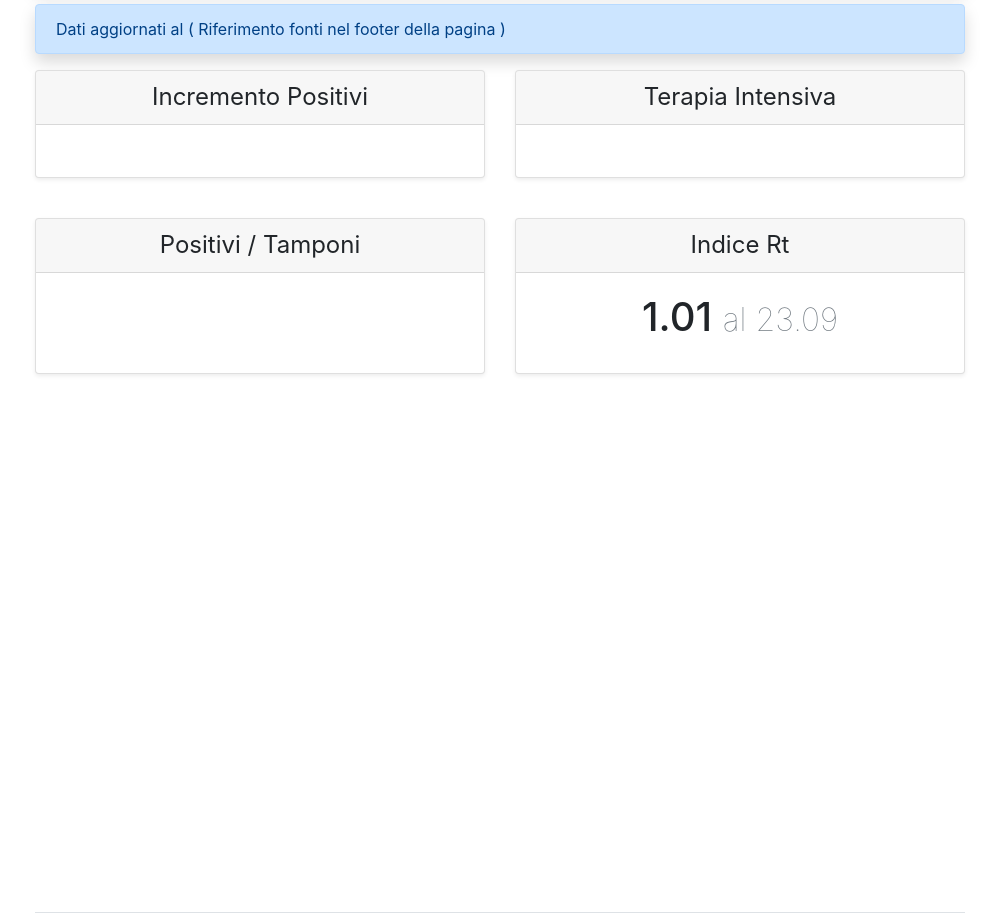
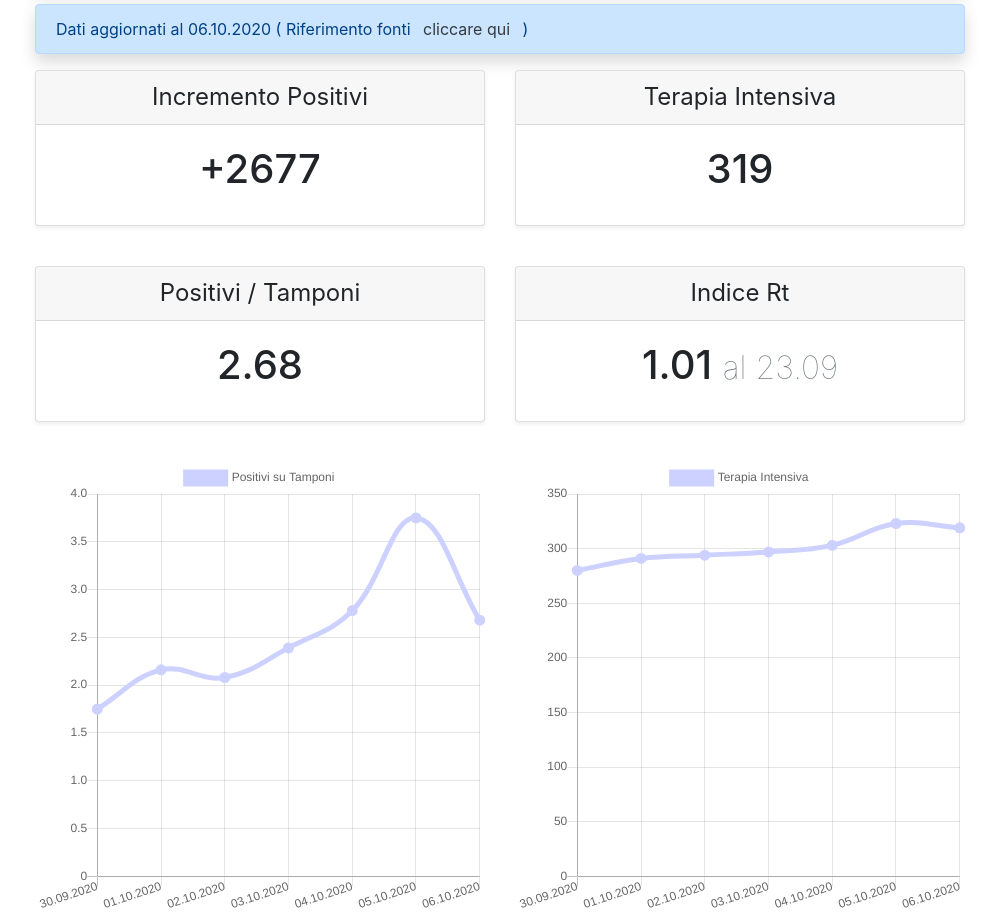
Before and after one commit to Delinet/Covid19-Radar, a plain HTML site: page index.html in a window 1280 px wide. Shown: the part 454-1369 px from the top of the page, without its empty margins (140-1139 px from the left). Drawn offline with nearby package versions, Linux system fonts and the light colour scheme.

Commit message:
Deploy v1.0.0

```diff
--- a/index.html
+++ b/index.html
@@ -4,11 +4,9 @@
     <meta charset="utf-8">
     <meta name="viewport" content="width=device-width, initial-scale=1, shrink-to-fit=no">
     <meta name="description" content="">
-    <meta name="author" content="Mark Otto, Jacob Thornton, and Bootstrap contributors">
-    <meta name="generator" content="Jekyll v4.1.1">
+    <meta name="author" content="Delinet">
+    <meta name="generator" content="">
     <title>Covid-19 Radar</title>
-
-    <link rel="canonical" href="https://getbootstrap.com/docs/4.5/examples/pricing/">
 
     <!-- Bootstrap core CSS -->
     <link rel="stylesheet" href="https://stackpath.bootstrapcdn.com/bootstrap/4.5.2/css/bootstrap.min.css" integrity="sha384-JcKb8q3iqJ61gNV9KGb8thSsNjpSL0n8PARn9HuZOnIxN0hoP+VmmDGMN5t9UJ0Z" crossorigin="anonymous">
@@ -30,22 +28,7 @@
     <!-- Vue3 CDN -->
     <script src="https://unpkg.com/vue@next"></script>
 
-    <style>
-      .bd-placeholder-img {
-        font-size: 1.125rem;
-        text-anchor: middle;
-        -webkit-user-select: none;
-        -moz-user-select: none;
-        -ms-user-select: none;
-        user-select: none;
-      }
 
-      @media (min-width: 768px) {
-        .bd-placeholder-img-lg {
-          font-size: 3.5rem;
-        }
-      }
-    </style>
     <!-- Custom styles for this template -->
     <link href="./website/baseStyle.css" rel="stylesheet">
   </head>
@@ -54,9 +37,9 @@
         <div class="d-flex flex-column flex-md-row align-items-center p-3 px-md-4 mb-3 bg-white border-bottom shadow-sm">
             <h3 class="my-0 mr-md-auto font-weight-normal"><span class="m-2"><img src="./website/images/coronavirus64.png"></span>Covid-19 Radar</h3>
                 <nav class="my-2 my-md-0 mr-md-3">
-                    <a class="p-2 text-dark" href="#"></a>
+                    <a class="p-2 text-dark" href="#fonti">Fonti</a>
                 </nav>
-            <a class="btn btn-outline-primary" href="#">Comprami un caffè</a>
+            <!-- <a class="btn btn-outline-primary" href="#">Comprami un caffè</a> -->
         </div>
 
 
@@ -97,7 +80,7 @@
             </div>
 
             <div class="alert alert-primary shadow rounded" role="alert">
-                    Dati aggiornati al {{dailyDate}} ( Riferimento fonti nel footer della pagina )
+                    Dati aggiornati al {{dailyDate}} ( Riferimento fonti <a class="p-2 text-dark" href="#fonti">cliccare qui</a> )
             </div>
 
             <div class="card-deck mb-3 text-center">
@@ -154,10 +137,10 @@
 
             <div class="row">
                 <div class="col-6">
-                    <canvas id="myChart" width="400" height="400"></canvas>
+                    <canvas id="positiviTamponiChart" width="400" height="400"></canvas>
                 </div>
                 <div class="col-6">
-                    <canvas id="myChart2" width="400" height="400"></canvas>
+                    <canvas id="terapiaIntensivaChart" width="400" height="400"></canvas>
                 </div>
             </div>
 
@@ -182,7 +165,7 @@
                         <h5>Risorse</h5>
                         <p>Icons made by <a href="https://www.flaticon.com/authors/mangsaabguru" title="mangsaabguru">mangsaabguru</a>, <a href="https://www.flaticon.com/authors/icongeek26" title="Icongeek26">Icongeek26</a>, <a href="https://www.flaticon.com/authors/freepik" title="Freepik">Freepik</a> from <a href="https://www.flaticon.com/" title="Flaticon">www.flaticon.com</a></p>
                     </div>
-                    <div class="col-6 col-md">
+                    <div class="col-6 col-md" id="fonti">
                         <h5>Fonti</h5>
                         <ul class="list-unstyled text-small">
                         <li><a class="text-muted" href="http://www.salute.gov.it/portale/nuovocoronavirus/dettaglioContenutiNuovoCoronavirus.jsp?lingua=italiano&id=5351&area=nuovoCoronavirus&menu=vuoto&gclid=CjwKCAjwq_D7BRADEiwAVMDdHoQ4_c-hxcieW1dLcQLy6k4tIw5rt37Xvc2IHyj70HTYPIatDZ65SxoCx64QAvD_BwE">Ministero della Salute - Situazione in Italia Covid-19</a></li>
--- a/website/app.js
+++ b/website/app.js
@@ -1,2 +1,5 @@
+// Version:1.0.0
+// Developer: Delinet
+
 // app main mount
 const mountedApp = App.mount('#app');
--- a/website/controllers/app-controller.js
+++ b/website/controllers/app-controller.js
@@ -1,24 +1,7 @@
+// Version:1.0.0
+// Developer: Delinet
+
 //app-controller
-
-const latest = {
-    "data": "2020-10-06T17:00:00",
-    "stato": "ITA",
-    "ricoverati_con_sintomi": 3625,
-    "terapia_intensiva": 319,
-    "totale_ospedalizzati": 3944,
-    "isolamento_domiciliare": 56190,
-    "totale_positivi": 60134,
-    "variazione_totale_positivi": 1231,
-    "nuovi_positivi": 2677,
-    "dimessi_guariti": 234099,
-    "deceduti": 36030,
-    "casi_da_sospetto_diagnostico": 256986,
-    "casi_da_screening": 73277,
-    "totale_casi": 330263,
-    "tamponi": 11944088,
-    "casi_testati": 7216379,
-    "note": ""
-};
 
 const totale = [
     {
@@ -4327,16 +4310,22 @@ const stringReverse = function(stringToReverse){
     return stringToArray.join(".");
 } // stringToReverse
 
+const positiviTamponiCalculator = function(index){
+    /* percentualePositiviTamponi */
+    let incrementoTamponi = totale[index].tamponi - totale[index-1]["tamponi"];
+    return ((totale[index].nuovi_positivi / incrementoTamponi)*100).toFixed(2);
+} // positiviTamponiCalculator
+
 const prepareData = function(){
     /* dailyDate */
-    dataToBind["dailyDate"] = stringReverse(latest.data.substring(0,10));
+    dataToBind["dailyDate"] = stringReverse(totale[totale.length-1].data.substring(0,10));
 
     /* incrementoPositivi */
-    dataToBind["incrementoPositivi"] = "+" + latest.nuovi_positivi;
+    dataToBind["incrementoPositivi"] = "+" + totale[totale.length-1].nuovi_positivi;
 
     /* terapiaIntensiva */
-    dataToBind["terapiaIntensiva"] = latest.terapia_intensiva;
-    if (latest.terapia_intensiva > totale[totale.length-2]["terapia_intensiva"]){
+    dataToBind["terapiaIntensiva"] = totale[totale.length-1].terapia_intensiva;
+    if (totale[totale.length-1].terapia_intensiva > totale[totale.length-2]["terapia_intensiva"]){
         dataToBind["iconTerapiaIntensiva"] = "arrow-up";
     }
     else {
@@ -4344,65 +4333,53 @@ const prepareData = function(){
     }
 
     /* percentualePositiviTamponi */
-    let incrementoTamponi = latest.tamponi - totale[totale.length-2]["tamponi"];
-    console.log(incrementoTamponi)
-    dataToBind["percentualePositiviTamponi"] = ((latest.nuovi_positivi / incrementoTamponi)*100).toFixed(2) + "%";
+    // let incrementoTamponi = totale[totale.length-1].tamponi - totale[totale.length-2]["tamponi"];
+    // console.log(incrementoTamponi)
+    // dataToBind["percentualePositiviTamponi"] = ((totale[totale.length-1].nuovi_positivi / incrementoTamponi)*100).toFixed(2) + "%";
+    dataToBind["percentualePositiviTamponi"] = positiviTamponiCalculator(totale.length-1);
+
+    dataForChart();
 
 } // prepareData
 
-// fetch data source
-const datasourceURI = "../dataSourceLatest.json";
-// fetch(datasourceURI,{mode:'no-cors'})
-//     .then(response => {
-//         console.log(response);
-//     });
+/******************************** Chart Rendering ************************************/
 
-let App={};
-const init = function(){
-    //prepareData();
-    App = Vue.createApp({
-        data() {
-            return {
-                // dailyDate:dataToBind.dailyDate,
-                // incrementoPositivi:dataToBind.incrementoPositivi,
-                // terapiaIntensiva:dataToBind.terapiaIntensiva,
-                // iconTerapiaIntensiva:dataToBind.iconTerapiaIntensiva,
-                // percentualePositiviTamponi:dataToBind.percentualePositiviTamponi
-            }
-        }
-    }); // App Object
-};// init
+const dataForChart = function() {
+    /* Chart: Terapia Intensiva */
+    let arrayData = [];
+    let arrayLabel = [];
+    for(let i=totale.length-7; i<totale.length; i++){
+        arrayData.push(totale[i].terapia_intensiva);
+        arrayLabel.push(stringReverse(totale[i].data.substring(0,10)));
 
-init();
+    }
+    dataToBind["terapiaIntensivaData"] = arrayData;
+    dataToBind["terapiaIntensivaLabel"] = arrayLabel;
 
-var ctx = document.getElementById('myChart');
-var myChart = new Chart(ctx, {
-    type: 'bar',
-    data: {
-        labels: ['Red', 'Blue', 'Yellow', 'Green', 'Purple', 'Orange'],
-        datasets: [{
-            label: '# of Votes',
-            data: [12, 19, 3, 5, 2, 3],
-            backgroundColor: [
-                'rgba(255, 99, 132, 0.2)',
-                'rgba(54, 162, 235, 0.2)',
-                'rgba(255, 206, 86, 0.2)',
-                'rgba(75, 192, 192, 0.2)',
-                'rgba(153, 102, 255, 0.2)',
-                'rgba(255, 159, 64, 0.2)'
-            ],
-            borderColor: [
-                'rgba(255, 99, 132, 1)',
-                'rgba(54, 162, 235, 1)',
-                'rgba(255, 206, 86, 1)',
-                'rgba(75, 192, 192, 1)',
-                'rgba(153, 102, 255, 1)',
-                'rgba(255, 159, 64, 1)'
-            ],
-            borderWidth: 1
+    /* Chart: Positivi su Tamponi */
+    arrayData = [];
+    for(let i=totale.length-7; i<totale.length; i++){
+        arrayData.push(positiviTamponiCalculator(i));
+    }
+    dataToBind["positiviTamponiData"] = arrayData;
+    dataToBind["positiviTamponiLabel"] = arrayLabel;
+}; // dataForChart
+
+
+const renderLineChart = function(){
+    var ctx = document.getElementById('terapiaIntensivaChart');
+    data = {
+        labels: dataToBind.terapiaIntensivaLabel,
+        datasets:[{
+            label: 'Terapia Intensiva',
+            data: dataToBind.terapiaIntensivaData,
+            borderColor:'rgba(204, 209, 255, 1)',
+            borderWidth:5,
+            pointRadius:3,
+            fill:false
         }]
-    },
-    options: {
+    };
+    options = {
         scales: {
             yAxes: [{
                 ticks: {
@@ -4411,4 +4388,67 @@ var myChart = new Chart(ctx, {
             }]
         }
     }
-});
+    var lineChart = new Chart(ctx, {
+        type: 'line',
+        data: data,
+        options: options
+    });
+
+    var ctx = document.getElementById('positiviTamponiChart');
+    data = {
+        labels: dataToBind.positiviTamponiLabel,
+        datasets:[{
+            label: 'Positivi su Tamponi',
+            data: dataToBind.positiviTamponiData,
+            borderColor:'rgba(204, 209, 255, 1)',
+            borderWidth:5,
+            pointRadius:3,
+            fill:false
+        }]
+    };
+    options = {
+        scales: {
+            yAxes: [{
+                ticks: {
+                    beginAtZero: true
+                }
+            }]
+        }
+    }
+    var lineChart = new Chart(ctx, {
+        type: 'line',
+        data: data,
+        options: options
+    });
+}; // renderLineChart
+
+
+/*************************************************************************************/
+
+// fetch data source
+const datasourceURI = "../dataSource.json";
+// fetch(datasourceURI,{mode:'no-cors'})
+//     .then(response => {
+//         console.log(response);
+//     });
+
+let App={};
+const init = function(){
+    prepareData();
+    App = Vue.createApp({
+        data() {
+            return {
+                dailyDate:dataToBind.dailyDate,
+                incrementoPositivi:dataToBind.incrementoPositivi,
+                terapiaIntensiva:dataToBind.terapiaIntensiva,
+                iconTerapiaIntensiva:dataToBind.iconTerapiaIntensiva,
+                percentualePositiviTamponi:dataToBind.percentualePositiviTamponi
+            }
+        },
+        mounted() {
+            renderLineChart();
+        }
+    }); // App Object
+};// init
+
+init();
```
Also changed, not shown: website/dataSource.json (renamed from website/dataSourceLatest.json), 1 other file.
